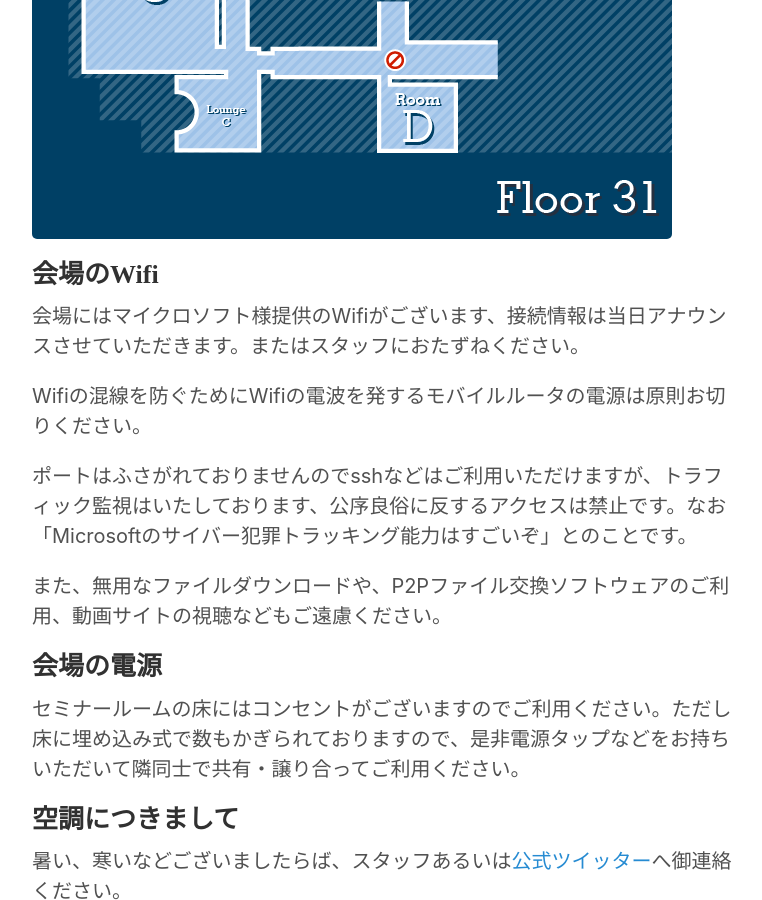
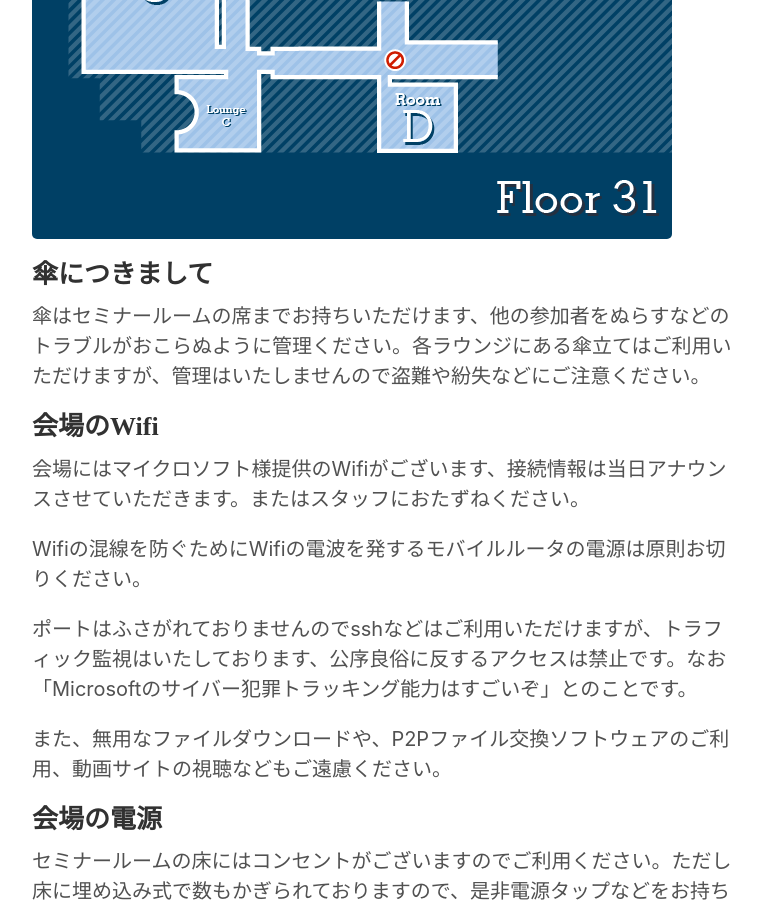
Before and after one commit to hachiojipm/yapcasia-8oji-2016mid, a Jekyll site: the page built from venue_info.md, in a window 1280 px wide and 900 px high, scrolled down 3848 px. Shown: the whole window, without its empty margins (258-1020 px from the left). Built offline with Jekyll 4.4.1, drawn with Linux system fonts in a browser that asks for light colours; comment, search, counter and statistics services are not loaded.

Commit message:
傘について追記

```diff
--- a/venue_info.md
+++ b/venue_info.md
@@ -66,6 +66,10 @@ Connpassの[こちらの矢印の先にある「受付表を見る」ボタン
 会場はA,B,C,Dの部屋と、A,B,Cラウンジにわかれています。31Fのエレベーターホールは方側のみが空いております、そこから右へすすんでつきあたりが会場（B部屋）です。
 
 ![](/images/floor_map.png)
+
+## 傘につきまして
+
+傘はセミナールームの席までお持ちいただけます、他の参加者をぬらすなどのトラブルがおこらぬように管理ください。各ラウンジにある傘立てはご利用いただけますが、管理はいたしませんので盗難や紛失などにご注意ください。
 
 ## 会場のWifi
 
```
